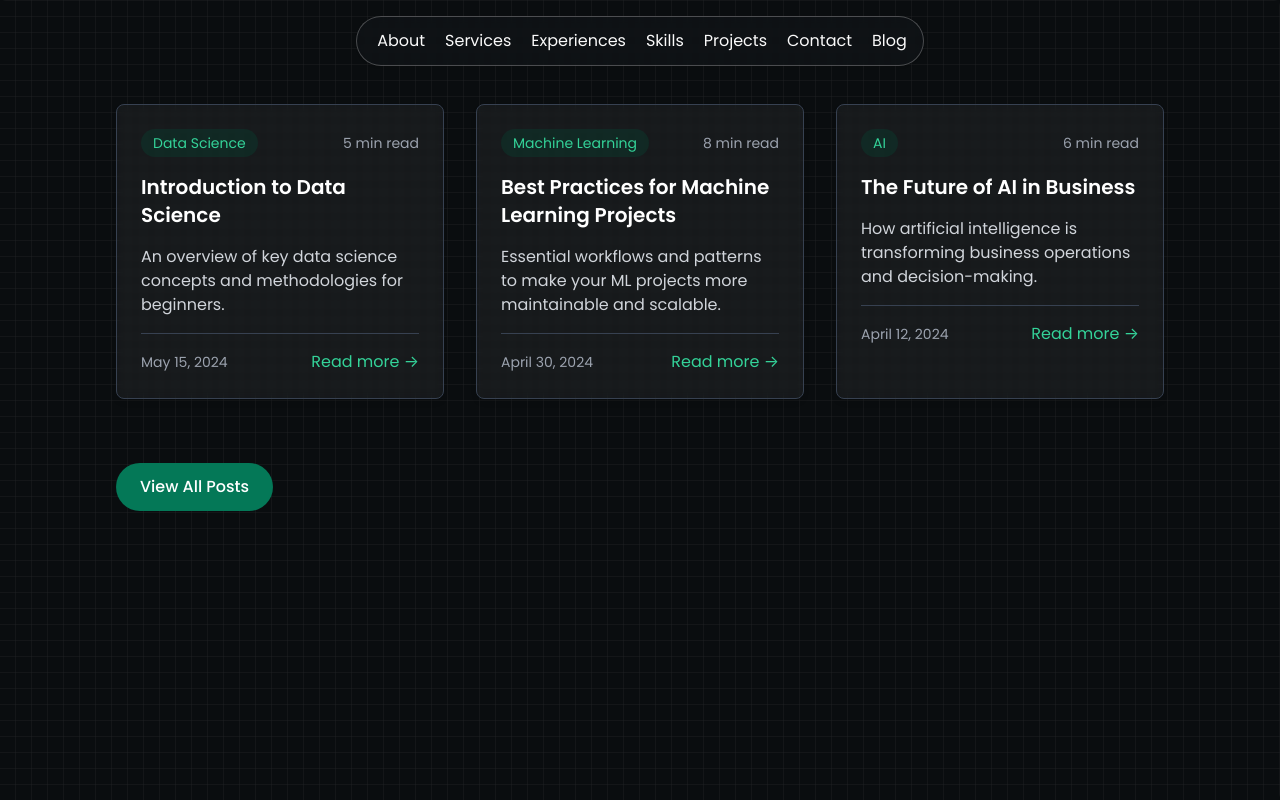
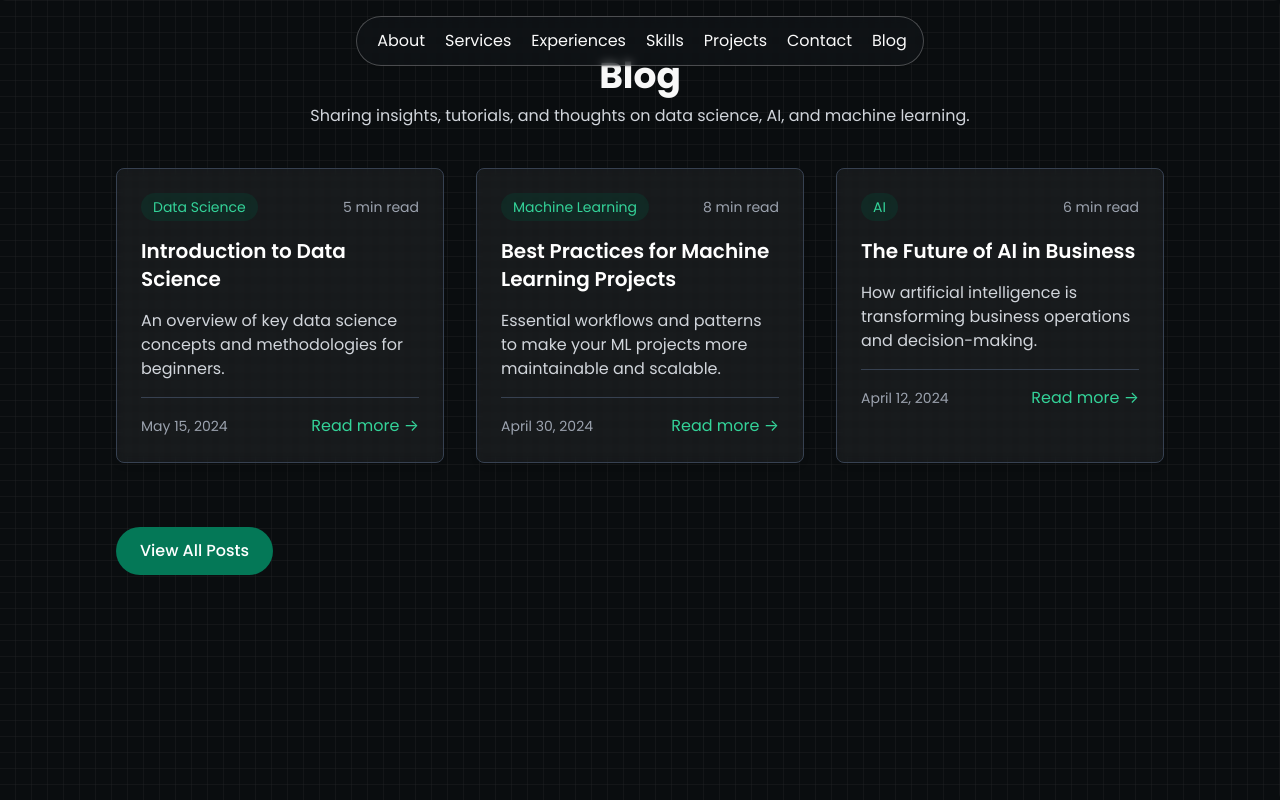
Before and after one commit to SBDI/myportfolio-nextjs, a Next.js app: page /blog in a window 1280 px wide. Built offline with nearby package versions, Linux system fonts and the light colour scheme; what tailwindcss-debug-screens would draw is missing.

Commit message:
Fix SectionTitle component usage in blog page

```diff
--- a/src/components/blog/MainSection.tsx
+++ b/src/components/blog/MainSection.tsx
@@ -66,10 +66,10 @@ const BlogMainSection = () => {
       id="blog"
     >
       <ConstrainedBox classNames="px-4 py-16 z-20">
-        <SectionTitle
-          title="Blog"
-          subtitle="Sharing insights, tutorials, and thoughts on data science, AI, and machine learning."
-        />
+        <SectionTitle>Blog</SectionTitle>
+        <p className="text-center text-gray-300 mt-4 max-w-2xl mx-auto">
+          Sharing insights, tutorials, and thoughts on data science, AI, and machine learning.
+        </p>
 
         <div className="grid grid-cols-1 md:grid-cols-2 lg:grid-cols-3 gap-8 mt-10">
           {blogPosts.map((post) => (
```
